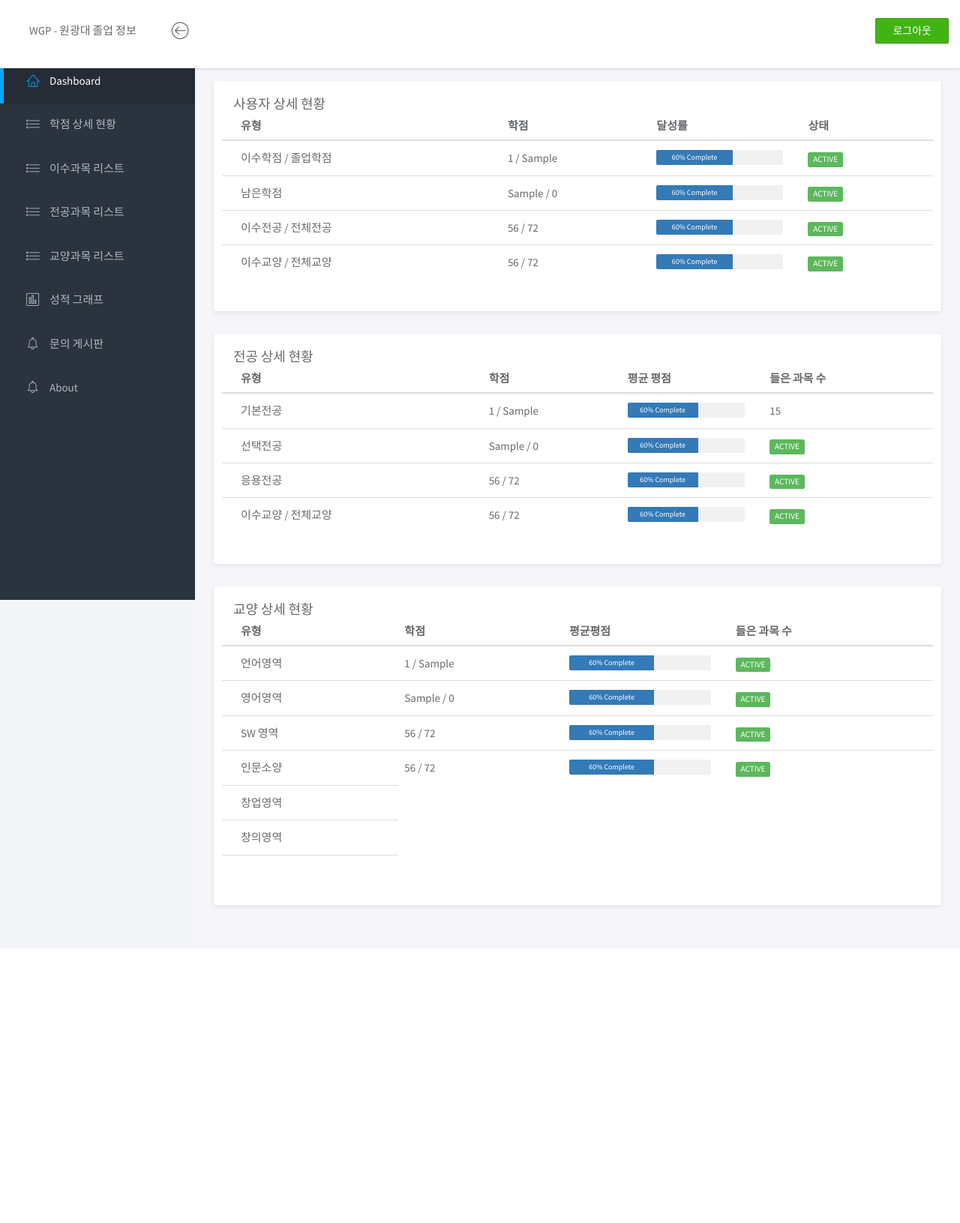
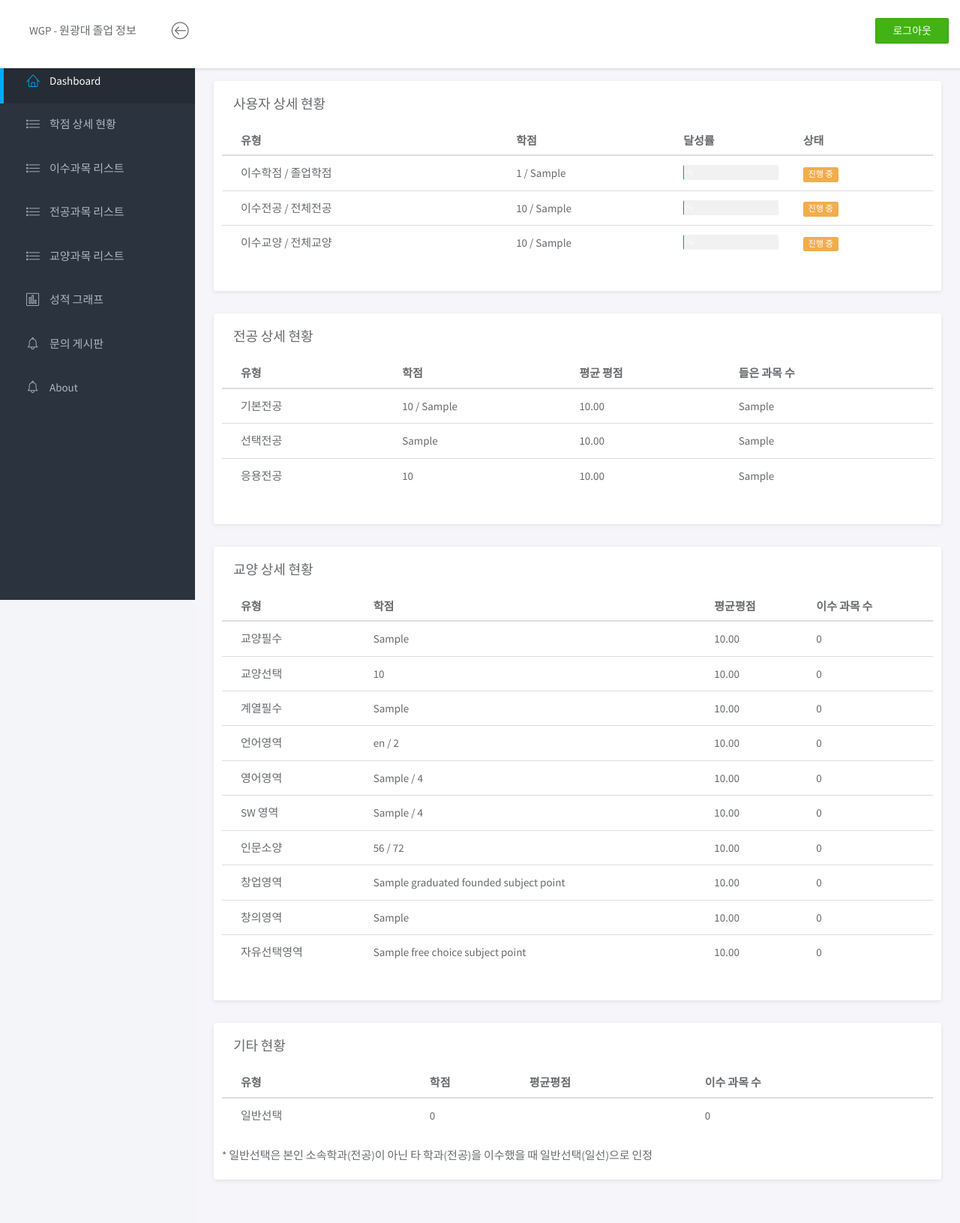
Before and after one commit to min-ki/WKU_ACADEMIC_INFOMATION, a Django app: template webcrawler/templates/webcrawler/point.html in a window 1280 px wide. Shown: the whole page at 75% size. Before the commit the page ends 1212 px from the top, so only its background shows below. Run offline with Django 3.2, Linux system fonts and the light colour scheme; the template is opened without the code that fills it: most values are stand-ins (such as "Sample title", 1, 10 or a date in 2020); some libraries are stand-ins or nearby versions.

Commit message:
학점 상세 페이지 세부 로직 작성

```diff
--- a/webcrawler/static/webcrawler/style.css
+++ b/webcrawler/static/webcrawler/style.css
@@ -50,3 +50,7 @@
         width: 1200px;
     }
 }
+
+.point-title {
+    padding-bottom: 20px;
+}
--- a/webcrawler/templates/webcrawler/point.html
+++ b/webcrawler/templates/webcrawler/point.html
@@ -6,7 +6,7 @@
   <div class="col-md-12">
     <div class="panel">
       <div class="panel-heading">
-        <h3 class="panel-title">사용자 상세 현황</h3>
+        <h3 class="panel-title point-title">사용자 상세 현황</h3>
         <div class="row">
           <div class="table-responsive">
               <table class="table project-table">
@@ -24,16 +24,20 @@
                         <td> {{ total_point }} / {{ graduated_point }} </td>
                         <td>
                           <div class="progress">
-                            <div class="progress-bar" role="progressbar" aria-valuenow="60" aria-valuemin="0" aria-valuemax="100" style="width: 60%;">
-                              <span>60% Complete</span>
+                            <div class="progress-bar" role="progressbar" aria-valuenow="60" aria-valuemin="0" aria-valuemax="100" style="width: {{ graduated_point_percentage }}%;">
+                              <span>{{ graduated_point_percentage}}% 달성</span>
                             </div>
                           </div>
                         </td>
                         <td>
-                          <span class="label label-success">ACTIVE</span>
+                          {% if graduated_point_percentage >= 100 %}
+                            <span class="label label-success">달성</span>
+                          {% else %}
+                            <span class="label label-warning">진행 중</span>
+                          {% endif %}
                         </td>
                     </tr>
-                    <tr>
+                    {% comment %} <tr>
                         <td> 남은학점 </td>
                         <td> {{ remain_graduated_point }} / 0</td>
                         <td>
@@ -46,33 +50,41 @@
                         <td>
                           <span class="label label-success">ACTIVE</span>
                         </td>
-                    </tr>
+                    </tr> {% endcomment %}
                     <tr>
                         <td> 이수전공 / 전체전공 </td>
-                        <td> 56 / 72</td>
+                        <td> {{ subject_point.major_subject_sum }} / {{ major_point }}</td>
                         <td>
                           <div class="progress">
-                            <div class="progress-bar" role="progressbar" aria-valuenow="60" aria-valuemin="0" aria-valuemax="100" style="width: 60%;">
-                              <span>60% Complete</span>
+                            <div class="progress-bar" role="progressbar" aria-valuenow="60" aria-valuemin="0" aria-valuemax="100" style="width: {{ major_point_percentage}}%;">
+                              <span>{{ major_point_percentage }}% 달성</span>
                             </div>
                           </div>
                         </td>
                         <td>
-                          <span class="label label-success">ACTIVE</span>
+                          {% if major_point_percentage == 100 %}
+                            <span class="label label-success">달성</span>
+                          {% else %}
+                            <span class="label label-warning">진행 중</span>
+                          {% endif %}
                         </td>
                     </tr>
                     <tr>
                         <td> 이수교양 / 전체교양 </td>
-                        <td> 56 / 72</td>
+                        <td> {{ subject_point.culture_subject_sum }} / {{ culture_point}}</td>
                         <td>
                           <div class="progress">
-                            <div class="progress-bar" role="progressbar" aria-valuenow="60" aria-valuemin="0" aria-valuemax="100" style="width: 60%;">
-                              <span>60% Complete</span>
+<div class="progress-bar" role="progressbar" aria-valuenow="60" aria-valuemin="0" aria-valuemax="100" style="width: {{ culture_point_percentage }}%;">
+                              <span>{{ culture_point_percentage }}% 달성</span>
                             </div>
                           </div>
                         </td>
                         <td>
-                          <span class="label label-success">ACTIVE</span>
+                          {% if culture_point_percentage == 100 %}
+                            <span class="label label-success">달성</span>
+                          {% else %}
+                            <span class="label label-warning">진행 중</span>
+                          {% endif %}
                         </td>
                     </tr>
                   </tbody>
@@ -85,7 +97,7 @@
   <div class="col-md-12">
     <div class="panel">
       <div class="panel-heading">
-        <h3 class="panel-title">전공 상세 현황</h3>
+        <h3 class="panel-title point-title">전공 상세 현황</h3>
         <div class="row">
           <div class="table-responsive">
               <table class="table project-table">
@@ -100,57 +112,137 @@
                   <tbody>
                     <tr>
                         <td> 기본전공</td>
-                        <td> {{ total_point }} / {{ graduated_point }} </td>
+                        <td> {{ subject_point.basic_major_subject_sum }} / {{ basic_major_point }} </td>
                         <td>
-                          <div class="progress">
-                            <div class="progress-bar" role="progressbar" aria-valuenow="60" aria-valuemin="0" aria-valuemax="100" style="width: 60%;">
-                              <span>60% Complete</span>
-                            </div>
-                          </div>
+                          {{ type_average_point.basic_major_average_point | floatformat:2 }}
                         </td>
-                        <td>15</td>
+                        <td>
+                          {% if major_count_type.기전 %}
+                            {{ major_count_type.기전 }}
+                          {% else %}
+                            0
+                          {% endif %}
+                        </td>
                     </tr>
                     <tr>
                         <td> 선택전공 </td>
-                        <td> {{ remain_graduated_point }} / 0</td>
+                        <td> {{ remain_graduated_point }} </td>
+                        <td> {{ type_average_point.select_major_average_point | floatformat:2 }}</td>
                         <td>
-                          <div class="progress">
-                            <div class="progress-bar" role="progressbar" aria-valuenow="60" aria-valuemin="0" aria-valuemax="100" style="width: 60%;">
-                              <span>60% Complete</span>
-                            </div>
-                          </div>
-                        </td>
-                        <td>
-                          <span class="label label-success">ACTIVE</span>
+                          {% if major_count_type.선전 %}
+                            {{ major_count_type.선전 }}
+                          {% else %}
+                            0
+                          {% endif %}
                         </td>
                     </tr>
                     <tr>
                         <td> 응용전공 </td>
-                        <td> 56 / 72</td>
+                        <td>{{ subject_point.apply_major_subject_sum }}</td>
+                        <td>{{ type_average_point.apply_major_average_point | floatformat:2 }}</td>
                         <td>
-                          <div class="progress">
-                            <div class="progress-bar" role="progressbar" aria-valuenow="60" aria-valuemin="0" aria-valuemax="100" style="width: 60%;">
-                              <span>60% Complete</span>
+                          {% if major_count_type.응전 %}
+                            {{ major_count_type.응전 }}
+                          {% else %}
+                            0
+                          {% endif %}
+                        </td>
+                    </tr>
+                    {% comment %} <tr>
+                        <td> 복수전공 </td>
+                        <td> {{ subject_point.multiply_major_subject_sum}} / 최소이수학점 </td>
+                        <td> {{ type_average_point.apply_major_average_point | floatformat:2 }} </td>
+                        <td>
+                          {% if major_count_type.복전 %}
+                            {{ major_count_type.복전 }}
+                          {% else %}
+                            0
+                          {% endif %}
+                        </td>
+                    </tr> {% endcomment %}
+                  </tbody>
+                </table>
+                {% comment %} 복수전공 이수자는 계열별 최소전공 인정학점{인문․사회계열 36학점 이상, 사회복지학전공, 군사학과 42학점 이상, 경영학부 51학점 이상, 자연계열 및 예체능 계열은 48학점이상, 건축학과(5년제) 66학점 이상 {% endcomment %}
            </div>
         </div>
-                        </td>
-                        <td>
-                          <span class="label label-success">ACTIVE</span>
-                        </td>
+      </div>
+    </div>
+  </div>
+  <div class="col-md-12">
+    <div class="panel">
+      <div class="panel-heading">
+        <h3 class="panel-title point-title">교양 상세 현황</h3>
+        <div class="row">
+          <div class="table-responsive">
+              <table class="table project-table">
+                  <thead>
+                    <tr>
+                        <th>유형</th>
+                        <th>학점</th>
+                        <th>평균평점</th>
+                        <th>이수 과목 수</th>
+                    </tr>
+                  </thead>
+                  <tbody>
+                    <tr>
+                        <td> 교양필수 </td>
+                        <td> {{ culture_necessary_point }} </td>
+                        <td> {{ type_average_point.necessary_culture_average_point | floatformat:2 }} </td>
+                        <td> 0 </td>
                     </tr>
                     <tr>
-                        <td> 이수교양 / 전체교양 </td>
+                        <td> 교양선택 </td>
+                        <td> {{ culture_select_total_point }} </td>
+                        <td> {{ type_average_point.select_culture_average_point | floatformat:2 }} </td>
+                        <td> 0 </td>
+                    </tr>
+                    <tr>
+                        <td> 계열필수 </td>
+                        <td> {{ line_necessary_point }} </td>
+                        <td> {{ type_average_point.necessary_line_average_point | floatformat:2 }} </td>
+                        <td> 0 </td>
+                    </tr>
+                    <tr>
+                        <td> 언어영역 </td>
+                        <td> {{ graduated_language_point }} / 2 </td>
+                        <td> {{ type_average_point.apply_major_average_point | floatformat:2 }} </td>
+                        <td> 0 </td>
+                    </tr>
+                    <tr>
+                        <td> 영어영역 </td>
+                        <td> {{ graduated_english_point }} / 4</td>
+                        <td> {{ type_average_point.apply_major_average_point | floatformat:2 }}</td>
+                        <td> 0 </td>
+                    </tr>
+                    <tr>
+                        <td> SW 영역 </td>
+                        <td> {{ graduated_english_point }} / 4</td>
+                        <td>{{ type_average_point.apply_major_average_point | floatformat:2 }}</td>
+                        <td>0</td>
+                    </tr>
+                    <tr>
+                        <td> 인문소양 </td>
                         <td> 56 / 72</td>
-                        <td>
-                          <div class="progress">
-                            <div class="progress-bar" role="progressbar" aria-valuenow="60" aria-valuemin="0" aria-valuemax="100" style="width: 60%;">
-                              <span>60% Complete</span>
-                            </div>
-                          </div>
-                        </td>
-                        <td>
-                          <span class="label label-success">ACTIVE</span>
-                        </td>
+                        <td>{{ type_average_point.apply_major_average_point | floatformat:2 }}</td>
+                        <td> 0 </td>
+                    </tr>
+                    <tr>
+                      <td>창업영역</td>
+                      <td> {{ graduated_founded_subject_point }} </td>
+                      <td> {{ type_average_point.apply_major_average_point | floatformat:2 }} </td>
+                      <td> 0 </td>
+                    </tr>
+                    <tr>
+                      <td>창의영역</td>
+                      <td> {{ graduated_creative_point }} </td>
+                      <td> {{ type_average_point.apply_major_average_point | floatformat:2 }} </td>
+                      <td> 0 </td>
+                    </tr>
+                    <tr>
+                      <td>자유선택영역</td>
+                      <td> {{ free_choice_subject_point }} </td>
+                      <td> {{ type_average_point.apply_major_average_point | floatformat:2 }} </td>
+                      <td> 0 </td>
                     </tr>
                   </tbody>
               </table>
@@ -162,7 +254,7 @@
   <div class="col-md-12">
   <div class="panel">
     <div class="panel-heading">
-        <h3 class="panel-title">교양 상세 현황</h3>
+      <h3 class="panel-title point-title">기타 현황</h3>
       <div class="row">
         <div class="table-responsive">
           <table class="table project-table">
@@ -171,81 +263,30 @@
                 <th>유형</th>
                 <th>학점</th>
                 <th>평균평점</th>
-                        <th>들은 과목 수</th>
+                <th>이수 과목 수</th>
               </tr>
             </thead>
             <tbody>
               <tr>
-                        <td> 언어영역 </td>
-                        <td> {{ total_point }} / {{ graduated_point }} </td>
+                <td> 일반선택 </td>
+                <td> 0 </td>
                 <td>
-                          <div class="progress">
-                            <div class="progress-bar" role="progressbar" aria-valuenow="60" aria-valuemin="0" aria-valuemax="100" style="width: 60%;">
-                              <span>60% Complete</span>
-                            </div>
-                          </div>
                 </td>
                 <td>
-                          <span class="label label-success">ACTIVE</span>
+                  0
                 </td>
-                    </tr>
-                    <tr>
-                        <td> 영어영역 </td>
-                        <td> {{ remain_graduated_point }} / 0</td>
-                        <td>
-                          <div class="progress">
-                            <div class="progress-bar" role="progressbar" aria-valuenow="60" aria-valuemin="0" aria-valuemax="100" style="width: 60%;">
-                              <span>60% Complete</span>
-                            </div>
-                          </div>
-                        </td>
-                        <td>
-                          <span class="label label-success">ACTIVE</span>
-                        </td>
-                    </tr>
-                    <tr>
-                        <td> SW 영역 </td>
-                        <td> 56 / 72</td>
-                        <td>
-                          <div class="progress">
-                            <div class="progress-bar" role="progressbar" aria-valuenow="60" aria-valuemin="0" aria-valuemax="100" style="width: 60%;">
-                              <span>60% Complete</span>
-                            </div>
-                          </div>
-                        </td>
-                        <td>
-                          <span class="label label-success">ACTIVE</span>
-                        </td>
-                    </tr>
-                    <tr>
-                        <td> 인문소양 </td>
-                        <td> 56 / 72</td>
-                        <td>
-                          <div class="progress">
-                            <div class="progress-bar" role="progressbar" aria-valuenow="60" aria-valuemin="0" aria-valuemax="100" style="width: 60%;">
-                              <span>60% Complete</span>
-                            </div>
-                          </div>
-                        </td>
-                        <td>
-                          <span class="label label-success">ACTIVE</span>
-                        </td>
-                    </tr>
-                    <tr>
-                      <td>창업영역</td>
-                    </tr>
-                    <tr>
-                      <td>창의영역</td>
-                    </tr>
-                    <tr>
-                      <td></td>
               </tr>
             </tbody>
           </table>
+              * 일반선택은 본인 소속학과(전공)이 아닌 타 학과(전공)을 이수했을 때 일반선택(일선)으로 인정
         </div>
       </div>
     </div>
   </div>
   </div>
+
 </div>
+
+
+
 {% endblock %}
```
Also changed, not shown: webcrawler/utils/subject_fn.py (+106 -2 lines), webcrawler/views.py (+24 -23 lines). Lines whose indentation alone changed are shown as unchanged.
